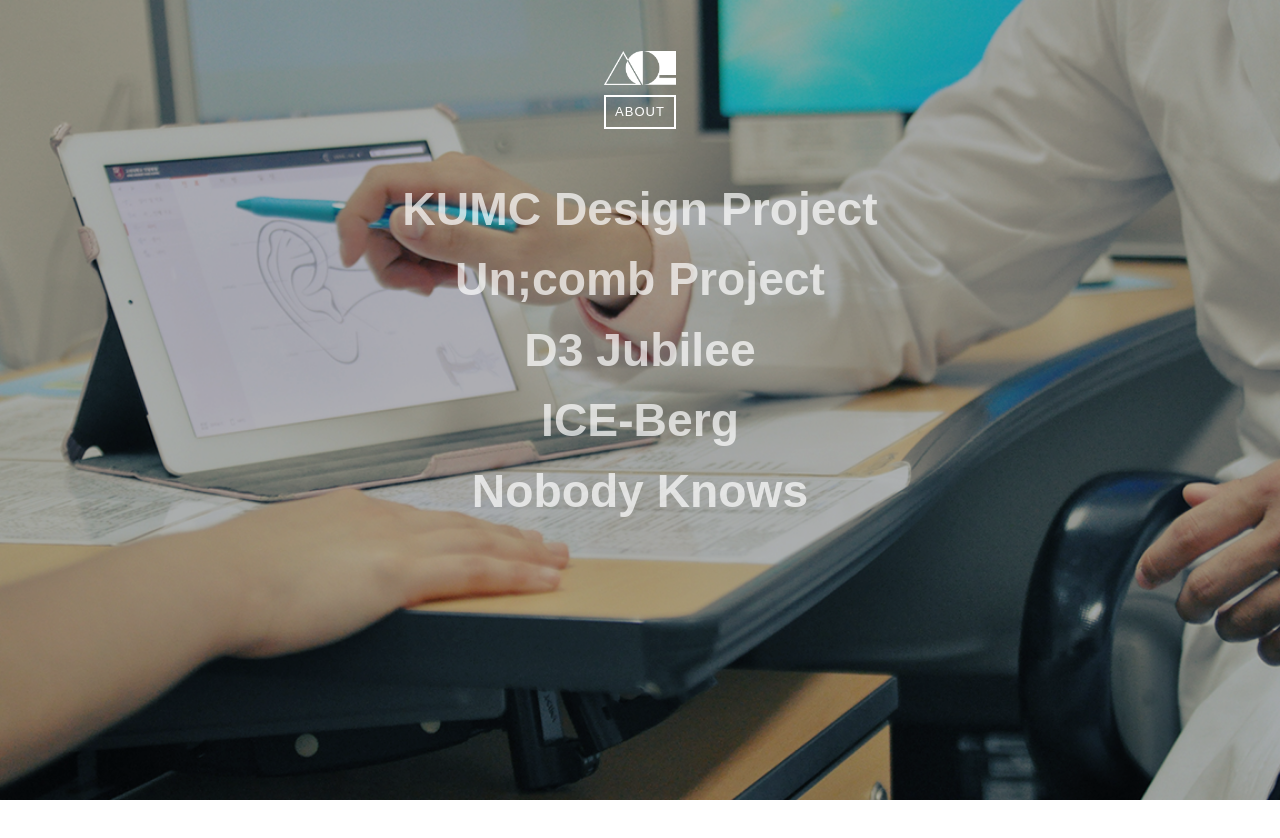
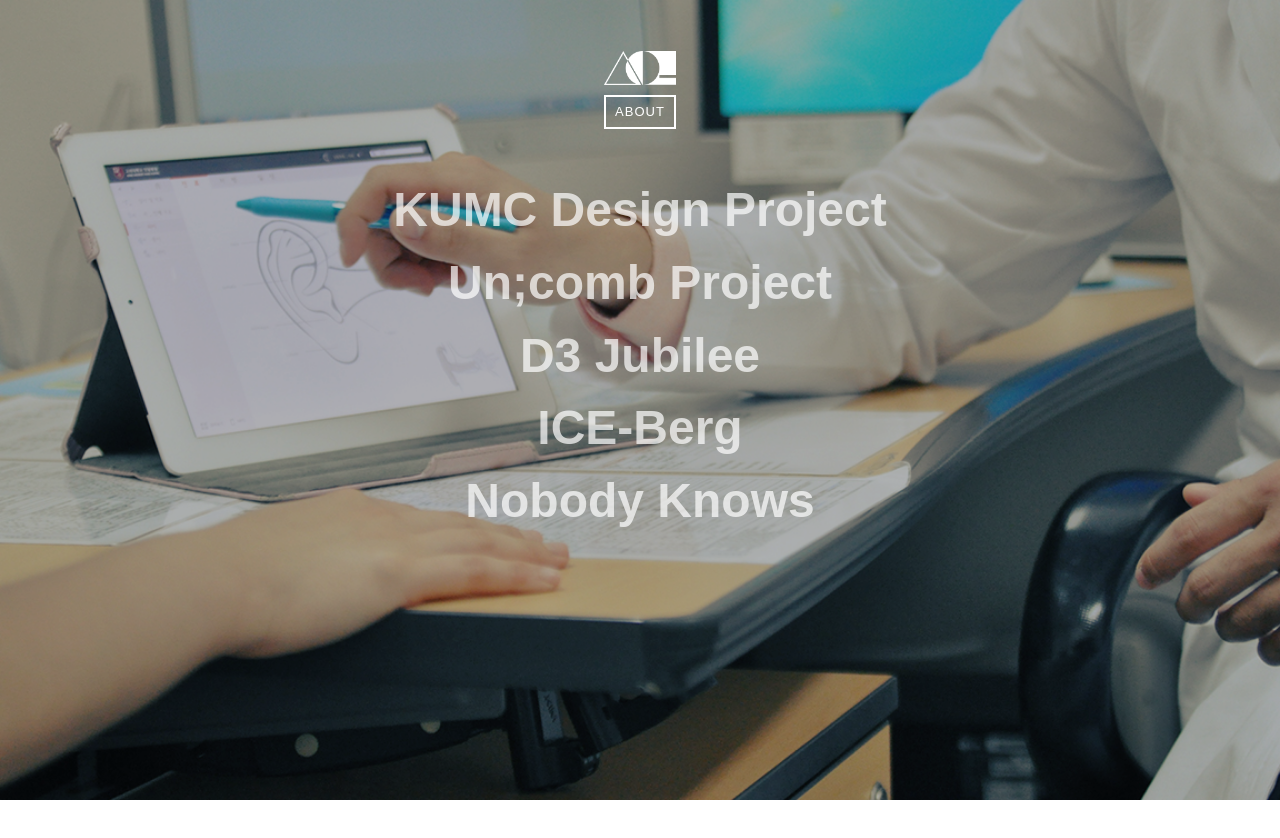
Before and after one commit to sonyou22/sonyou22.github.io, a plain HTML site: page index.html in a window 1280 px wide. Shown: the top 838 px of the page. Drawn offline with nearby package versions, Linux system fonts and the light colour scheme; a web font is replaced by a local one.

Commit message:
150303-2

```diff
--- a/css/main.css
+++ b/css/main.css
@@ -210,16 +210,14 @@ article.dark {
     top: 50%;
     max-width: 500px;
     margin: 0 auto;
-}
-
-ul,
-li {
     text-align: center;
-    list-style: none;
-    margin: 8px 0;
-    font-size: 170%;
+    font-size: 300%;
     font-weight:600;
     line-height: 135%;
+    list-style: none;
+}
+ul, li {
+    margin: 8px 0;
 }
 ul a {
     color: rgba(255, 255, 255, 0.7);
```
